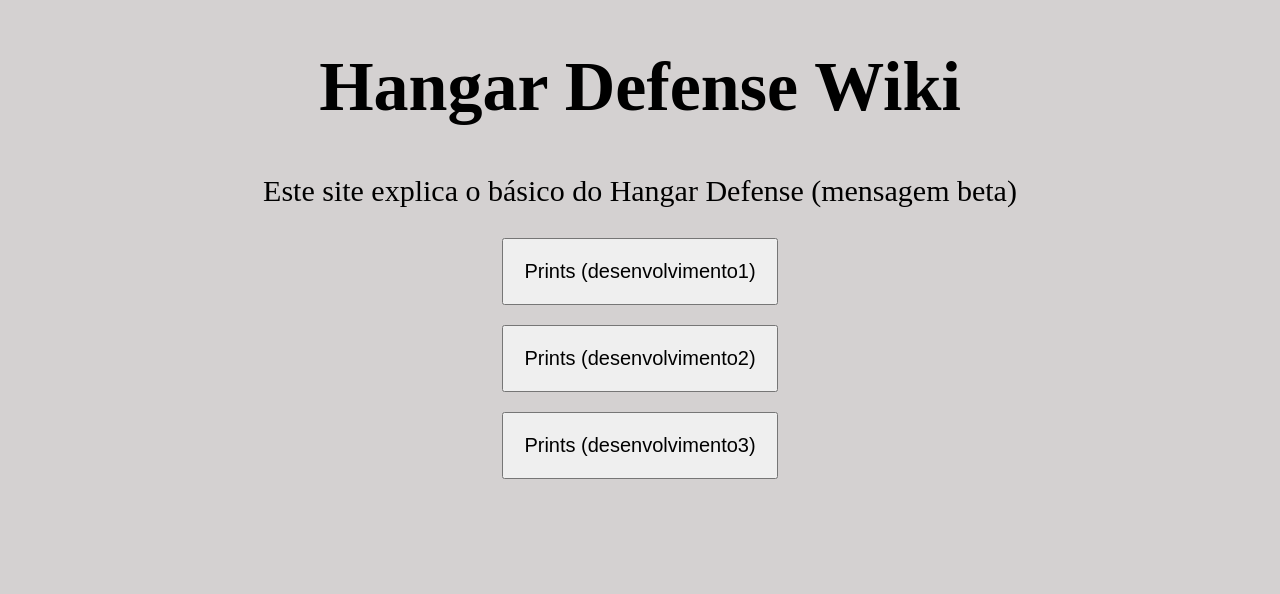
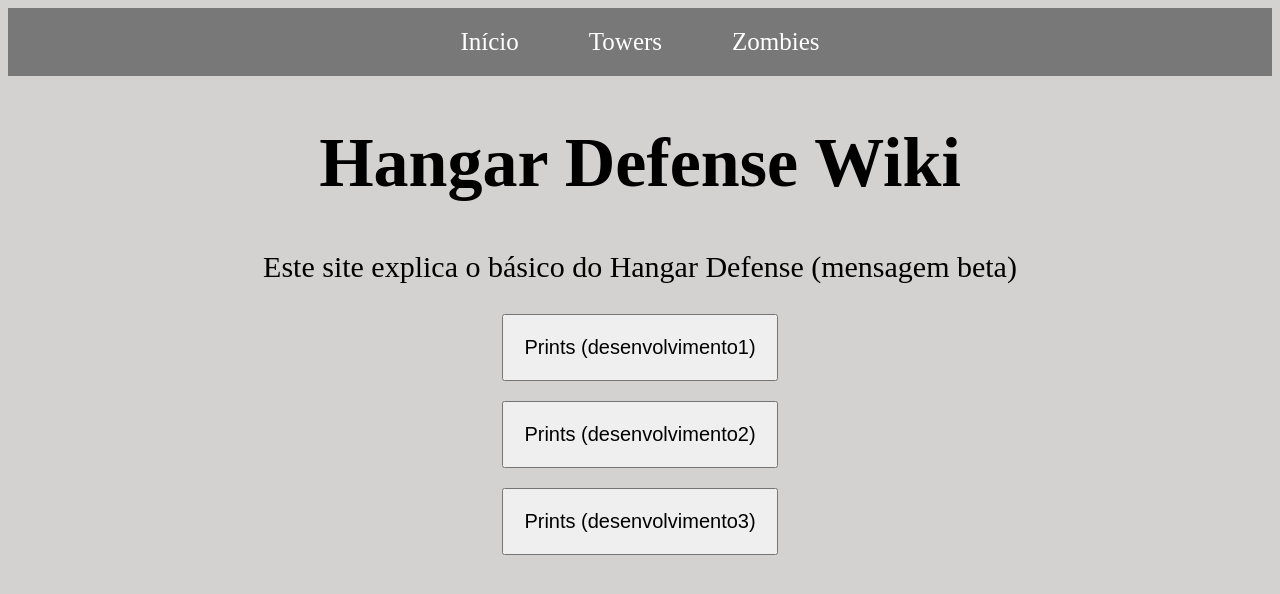
Before and after one commit to amViniciusD/HaDeWi.1, a plain HTML site: page index.html in a window 1280 px wide. Drawn offline with Linux system fonts and the light colour scheme.

Commit message:
Update index.html

```diff
--- a/index.html
+++ b/index.html
@@ -4,16 +4,23 @@
     <meta charset="UTF-8">
     <meta name="viewport" content="width=device-width, initial-scale=1.0">
 
-    <title>\Hangar Defense Wiki</title>
+    <title>Hangar Defense Wiki</title>
 
     <link rel="stylesheet" href="style.css">
 </head>
 <body>
-    <h1>Hangar Defense Wiki</h1>
-    <p>Este site explica o básico do Hangar Defense (mensagem beta)</p>
-    <button id="botao1">Prints (desenvolvimento1)</button>
-    <button id="botao2">Prints (desenvolvimento2)</button>
-    <button id="botao3">Prints (desenvolvimento3)</button>
+    <nav>
+        <a href="#">Início</a>
+        <a href="#">Towers</a>
+        <a href="#">Zombies</a>
+    </nav>
+    <main>
+        <h1>Hangar Defense Wiki</h1>
+        <p>Este site explica o básico do Hangar Defense (mensagem beta)</p>
+        <button id="botao1">Prints (desenvolvimento1)</button>
+        <button id="botao2">Prints (desenvolvimento2)</button>
+        <button id="botao3">Prints (desenvolvimento3)</button>
+    </main>
     <script src="script.js"></script>
 </body>
 </html>
```
